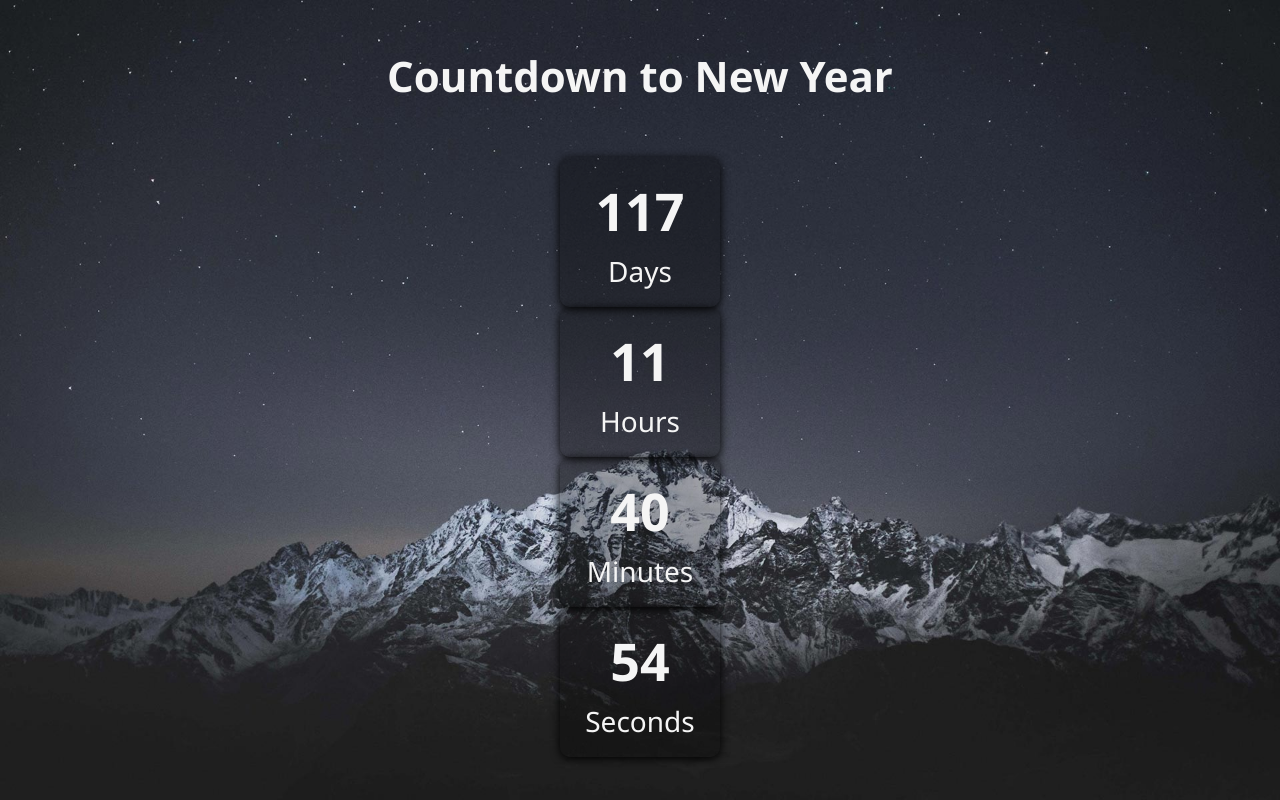
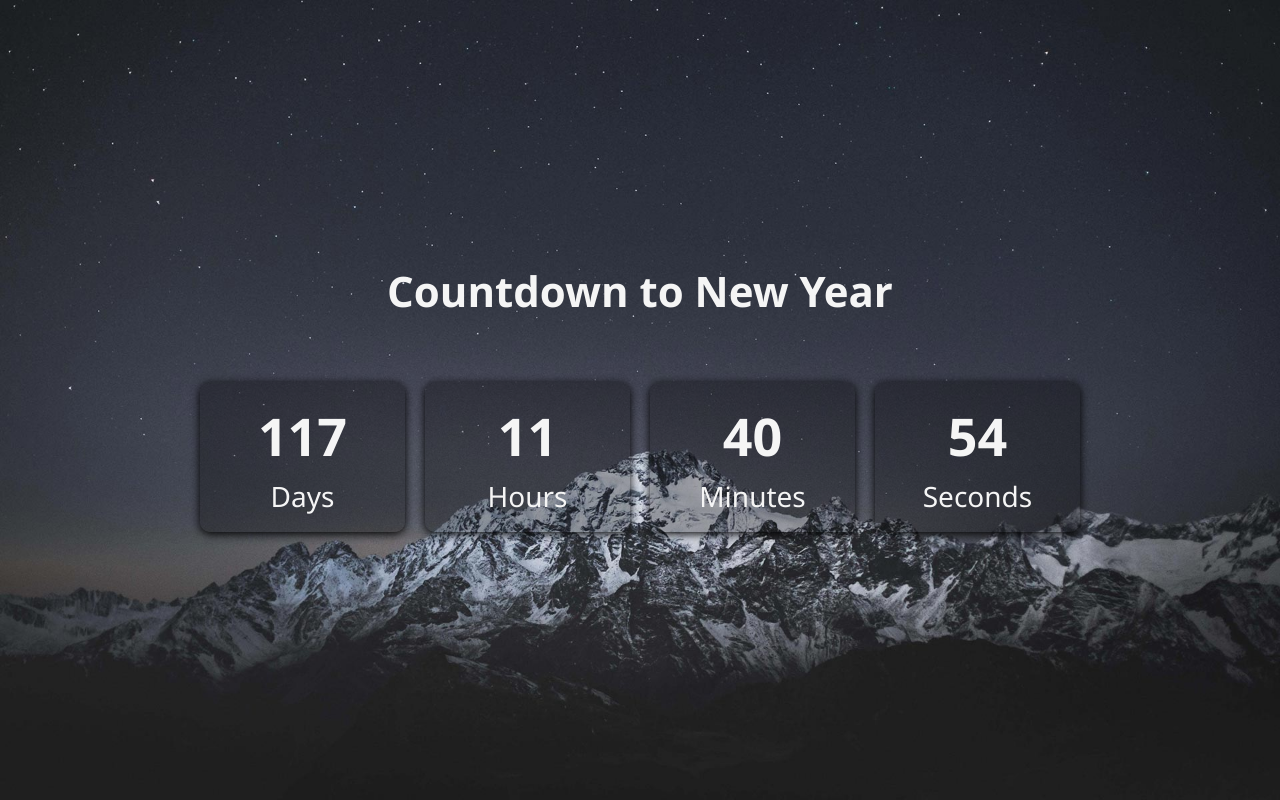
Before and after one commit to m011ammad/challenges, a plain HTML site: page countdown-timer/index.html in a window 1280 px wide. Drawn offline with Linux system fonts and the light colour scheme.

Commit message:
Fix(): remove bootstrap classes and update css

```diff
--- a/countdown-timer/assets/scss/style.scss
+++ b/countdown-timer/assets/scss/style.scss
@@ -25,12 +25,19 @@ body {
     }
 }
 
-.secContainer {
+.sec-container {
     * {
         color: $text-l;
     }
     justify-content: center;
+    width: 100%;
     max-width: 900px;
+    display: flex;
+    flex-direction: row;
+    .sec-container-item-block {
+        width: 25%;
+        padding: 10px;
+    }
     .sec-sec {
         display: flex;
         flex-direction: column;
@@ -41,7 +48,23 @@ body {
         width: 100%;
         padding: 15px 25px;
         box-shadow: 0px 2px 10px #000;
-        @media screen and (max-width: 768px) {
+        .sec-number {
+            font-size: 52px;
+            font-weight: 900;
+        }
+        .sec-text {
+            font-size: 28px;
+        }
+    }
+}
+
+@media screen and (max-width: 768px) {
+    .sec-container {
+        flex-direction: column;
+        .sec-container-item-block {
+            width: 100%;
+        }
+        .sec-sec {
             flex-direction: row;
             .sec-number {
                 width: 50%;
@@ -51,11 +74,4 @@ body {
             }
         }
     }
-    .sec-number {
-        font-size: 52px;
-        font-weight: 900;
-    }
-    .sec-text {
-        font-size: 28px;
-    }
 }
--- a/countdown-timer/index.html
+++ b/countdown-timer/index.html
@@ -12,33 +12,29 @@
 
 <h1 class="header">Countdown to New Year</h1>
 
-<div class="secContainer">
-    <div class="container">
-        <div class="row">
-            <div class="col-12 col-lg-3 p-2">
+<div class="sec-container">
+    <div class="sec-container-item-block">
         <div class="sec-sec">
             <div class="sec-number" id="days"></div>
             <div class="sec-text">Days</div>
         </div>
     </div>
-            <div class="col-12 col-lg-3 p-2">
+    <div class="sec-container-item-block">
         <div class="sec-sec">
             <div class="sec-number" id="hours"></div>
             <div class="sec-text">Hours</div>
         </div>
     </div>
-            <div class="col-12 col-lg-3 p-2">
+    <div class="sec-container-item-block">
         <div class="sec-sec">
             <div class="sec-number" id="minutes"></div>
             <div class="sec-text">Minutes</div>
         </div>
     </div>
-            <div class="col-12 col-lg-3 p-2">
+    <div class="sec-container-item-block">
         <div class="sec-sec">
             <div class="sec-number" id="seconds"></div>
             <div class="sec-text">Seconds</div>
-                </div>
-            </div>
         </div>
     </div>
 </div>
```
Also changed, not shown: countdown-timer/style.css. Lines whose indentation alone changed are shown as unchanged.
